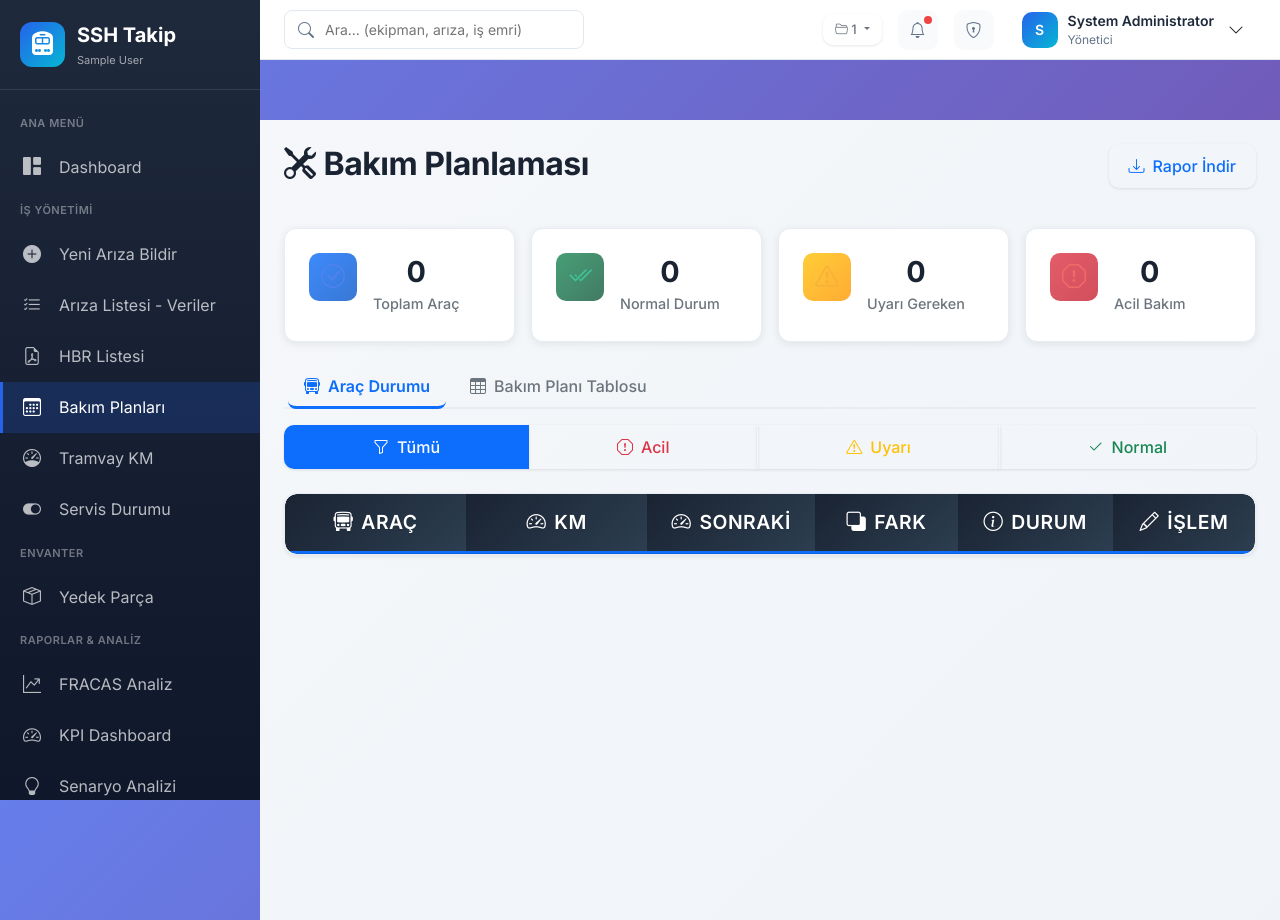
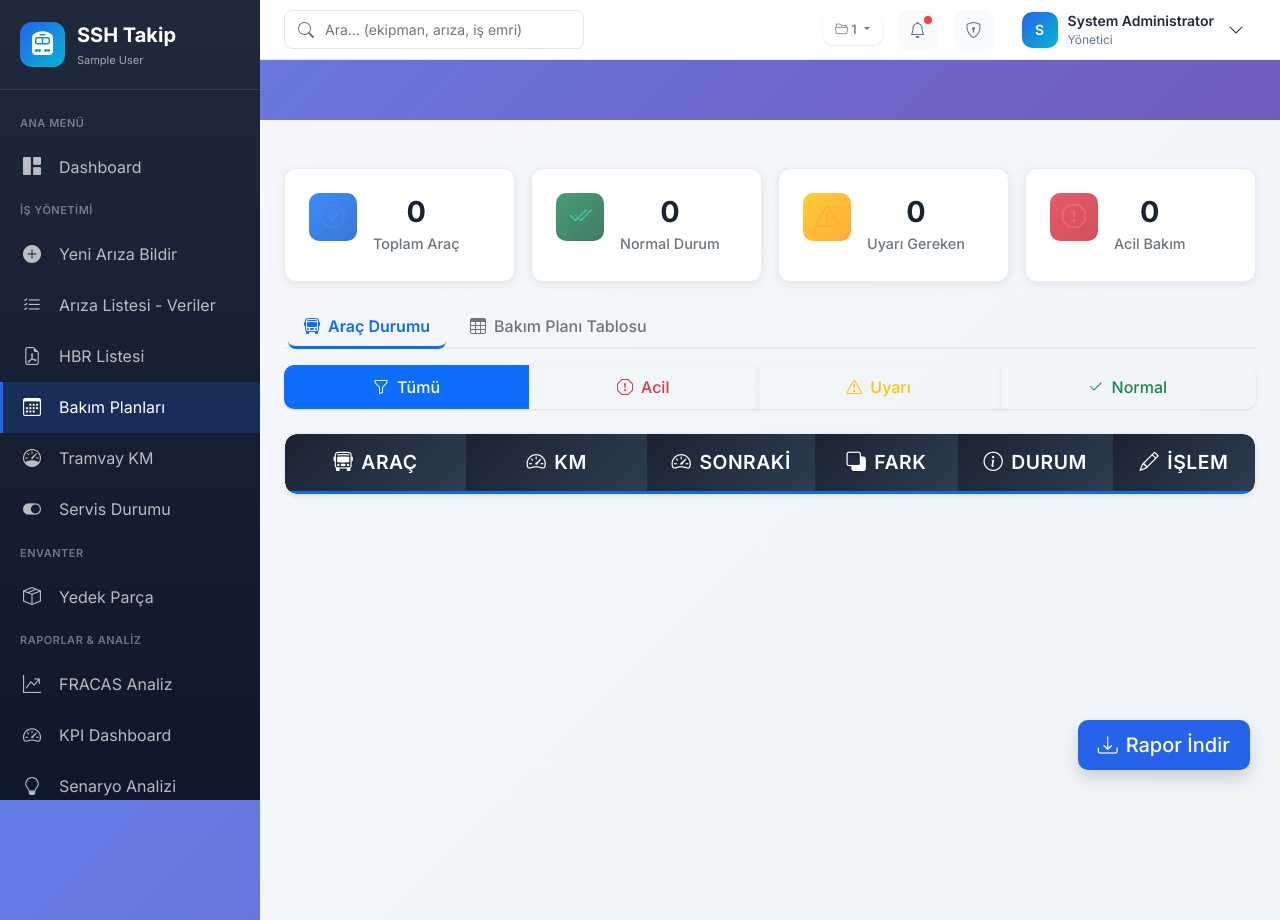
Before and after one commit to fthrkn6/SSHTakip, a Flask app: page /bakim-planlari in a window 1280 px wide. Run offline with Flask 3, Linux system fonts and the light colour scheme; the visitor is signed in with stand-in values (Sample User, id 1); data that the repository does not hold is empty; some libraries are stand-ins or nearby versions.

Commit message:
Bakım Planlaması: başlık sil, 'Rapor İndir' butonunu sağ altta sabit konumluş ve stilize et

```diff
--- a/templates/bakim_planlari.html
+++ b/templates/bakim_planlari.html
@@ -455,13 +455,9 @@
 <div class="container-fluid mt-4">
     <div class="row mb-4">
         <div class="col-12">
-            <div class="d-flex justify-content-between align-items-center mb-3">
-                <div>
-                    <h1 class="page-title">
-                        <i class="bi bi-tools me-2"></i>Bakım Planlaması
-                    </h1>
-                </div>
-                <button class="btn btn-outline-primary" onclick="exportToExcel()">
+            <!-- Sağ altta sabit rapor indir butonu -->
+            <div style="position: fixed; bottom: 30px; right: 30px; z-index: 100;">
+                <button class="btn btn-primary btn-lg shadow" onclick="exportToExcel()" title="Bakım raporunu indir">
                     <i class="bi bi-download me-2"></i>Rapor İndir
                 </button>
             </div>
```
